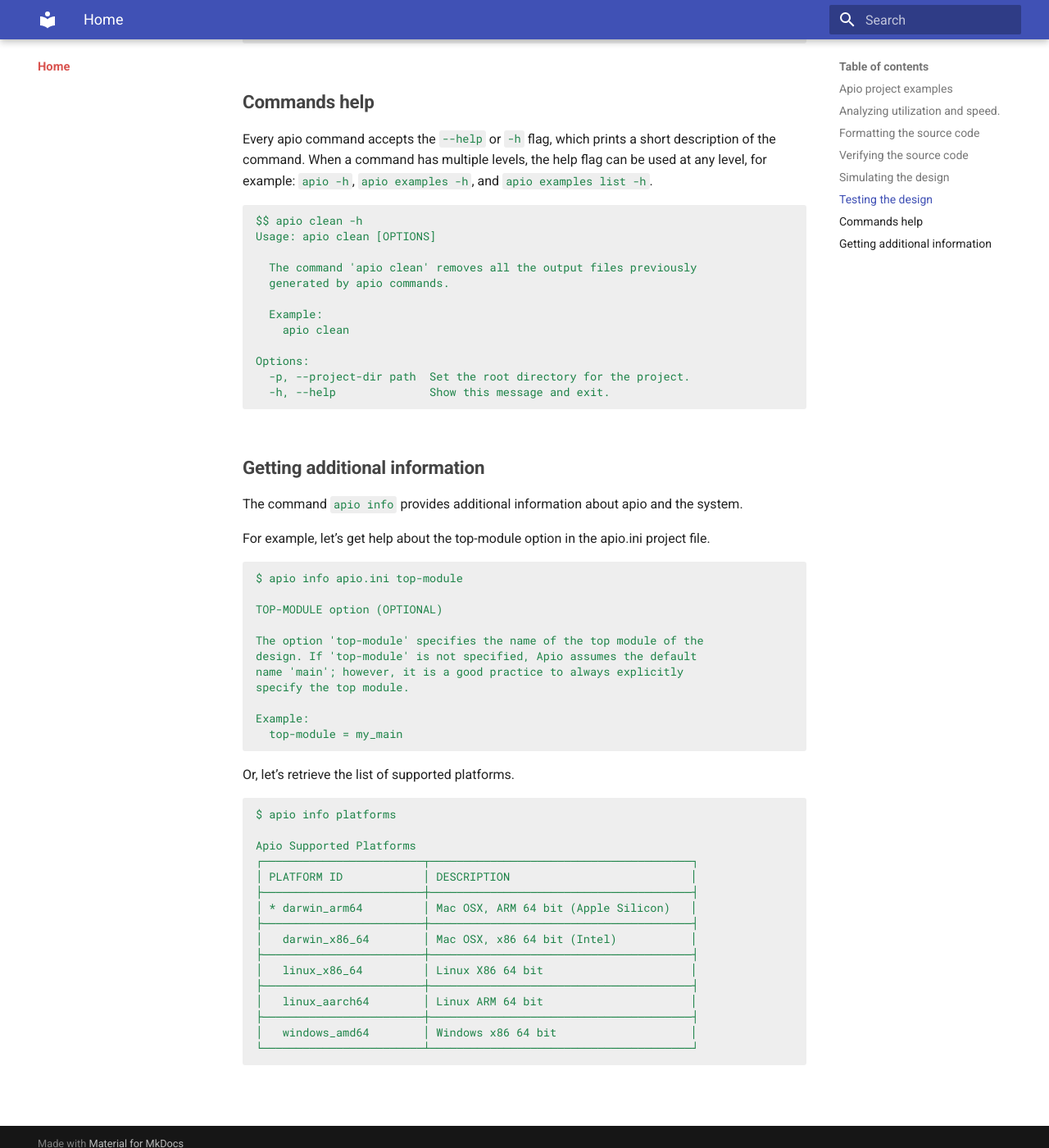
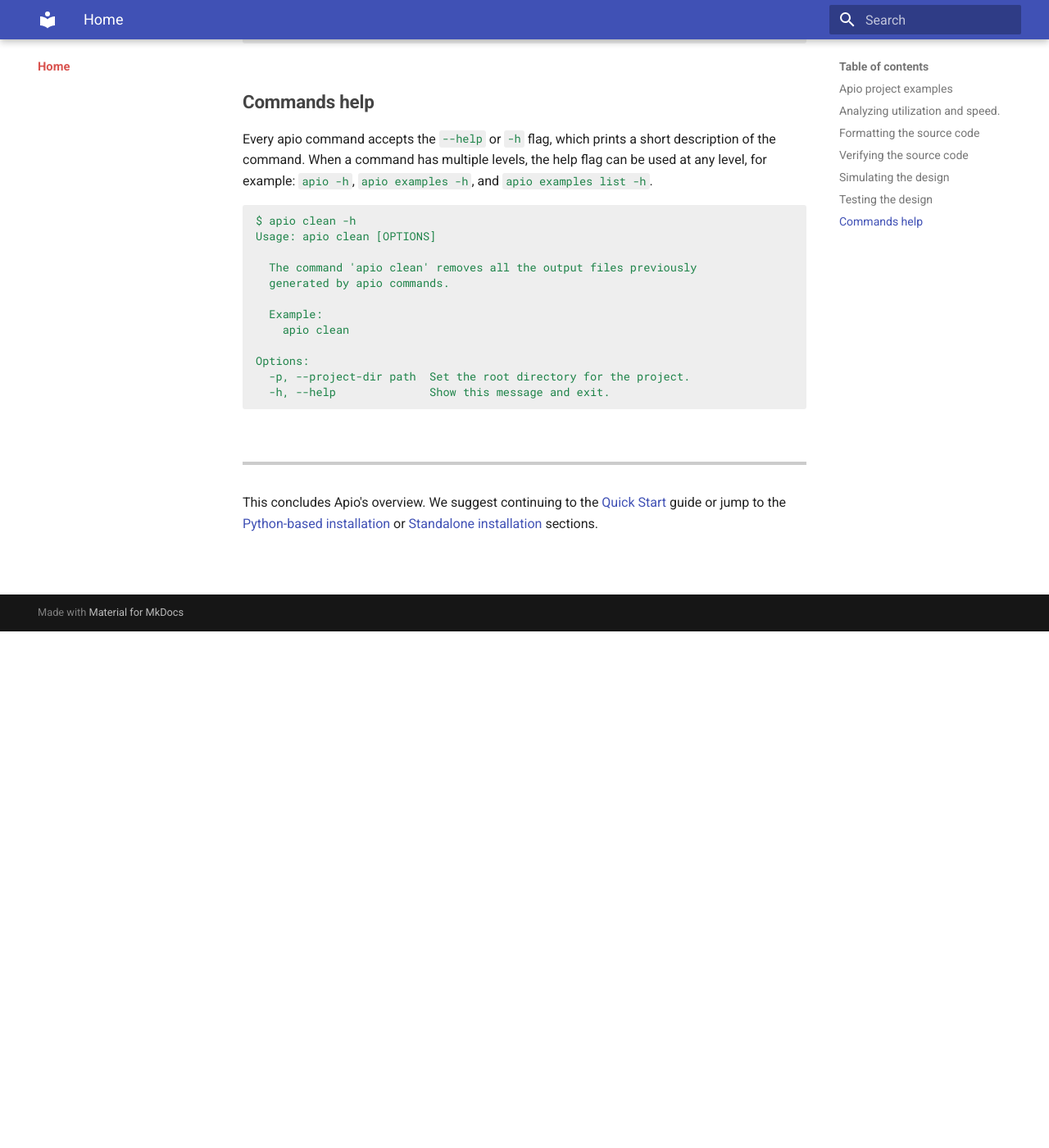
Before and after one commit to zapta/apio-wiki-dev, an MkDocs documentation site: the page built from docs/index.md, in a window 1280 px wide and 1400 px high, scrolled down 4228 px. Shown: the whole window at 82% size. Built offline with MkDocs 1.6.1 and Material for MkDocs 9.7.7, drawn with Linux system fonts in a browser that asks for light colours; after the commit the page ends 4998 px from its top, so only the background shows below that.

Commit message:
Updated two pages.

````diff
--- a/docs/index.md
+++ b/docs/index.md
@@ -18,10 +18,11 @@
 
 This page offers a showcase of some of Apio's features, detailed further in the sidebar sections. After reviewing this introduction, we recommend starting with the [Quick start](quick-start.md) section.
 
-> * The examples here use the Alhambra-II FPGA board, though other supported boards should work similarly.
-> * Some logs in the examples below have been truncated for clarity.
+> - The examples here use the Alhambra-II FPGA board, though other supported boards should work similarly.
+> - Some logs in the examples below have been truncated for clarity.
 
 ## Apio project examples
+
 Currently there are 60+ project examples that are included with Apio. To list them, run the following command:
 
 ```
@@ -61,6 +62,7 @@
 ```
 
 Now let's build the example and program our Alhambra-II FPGA board.
+
 ```
 example$ apio upload
 ```
@@ -134,7 +136,6 @@
 
 ![](assets/sim-gtkwave.png)
 
-
 ## Testing the design
 
 The command `apio test` simulates all the testbenches in batch mode and fails if any assertions fail with
@@ -153,7 +154,7 @@
 Every apio command accepts the `--help` or `-h` flag, which prints a short description of the command. When a command has multiple levels, the help flag can be used at any level, for example: `apio -h`, `apio examples -h`, and `apio examples list -h`.
 
 ```
-$$ apio clean -h
+$ apio clean -h
 Usage: apio clean [OPTIONS]
 
   The command 'apio clean' removes all the output files previously
@@ -167,43 +168,9 @@
   -h, --help              Show this message and exit.
 ```
 
-## Getting additional information
+---
 
-The command `apio info` provides additional information about apio and the system.
-
-For example, let’s get help about the top-module option in the apio.ini project file.
-
-```
-$ apio info apio.ini top-module
-
-TOP-MODULE option (OPTIONAL)
-
-The option 'top-module' specifies the name of the top module of the
-design. If 'top-module' is not specified, Apio assumes the default
-name 'main'; however, it is a good practice to always explicitly
-specify the top module.
-
-Example:
-  top-module = my_main
-```
-
-Or, let’s retrieve the list of supported platforms.
-
-```
-$ apio info platforms
-
-Apio Supported Platforms
-┌────────────────────────┬───────────────────────────────────────┐
-│ PLATFORM ID            │ DESCRIPTION                           │
-├────────────────────────┼───────────────────────────────────────┤
-│ * darwin_arm64         │ Mac OSX, ARM 64 bit (Apple Silicon)   │
-├────────────────────────┼───────────────────────────────────────┤
-│   darwin_x86_64        │ Mac OSX, x86 64 bit (Intel)           │
-├────────────────────────┼───────────────────────────────────────┤
-│   linux_x86_64         │ Linux X86 64 bit                      │
-├────────────────────────┼───────────────────────────────────────┤
-│   linux_aarch64        │ Linux ARM 64 bit                      │
-├────────────────────────┼───────────────────────────────────────┤
-│   windows_amd64        │ Windows x86 64 bit                    │
-└────────────────────────┴───────────────────────────────────────┘
-```
+This concludes Apio's overview. We suggest continuing to the
+[Quick Start](quick-start.md) guide or jump to the
+[Python-based installation](python-based-installation.md) or
+[Standalone installation](standalone-installation.md) sections.
````
Also changed, not shown: docs/quick-start.md (+8 -8 lines).
